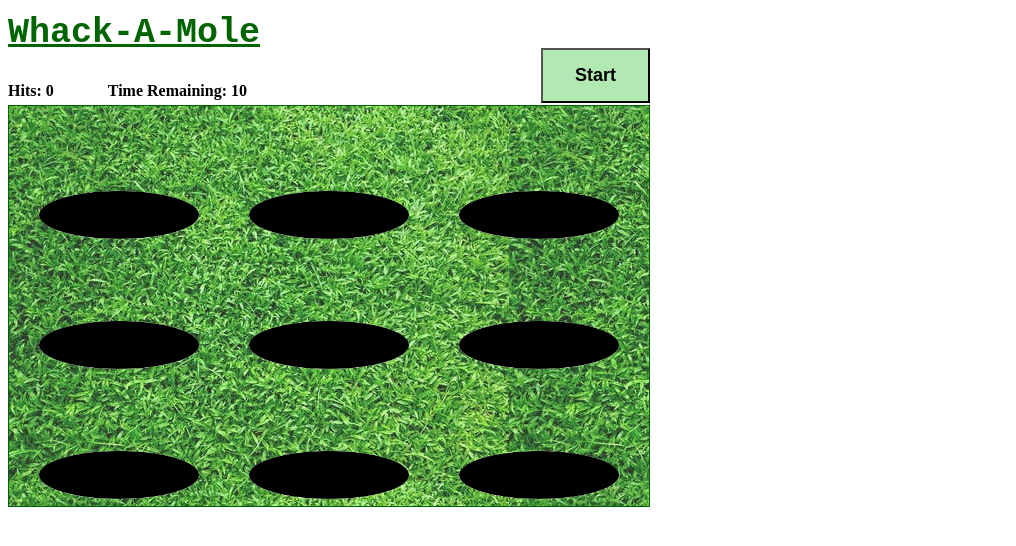
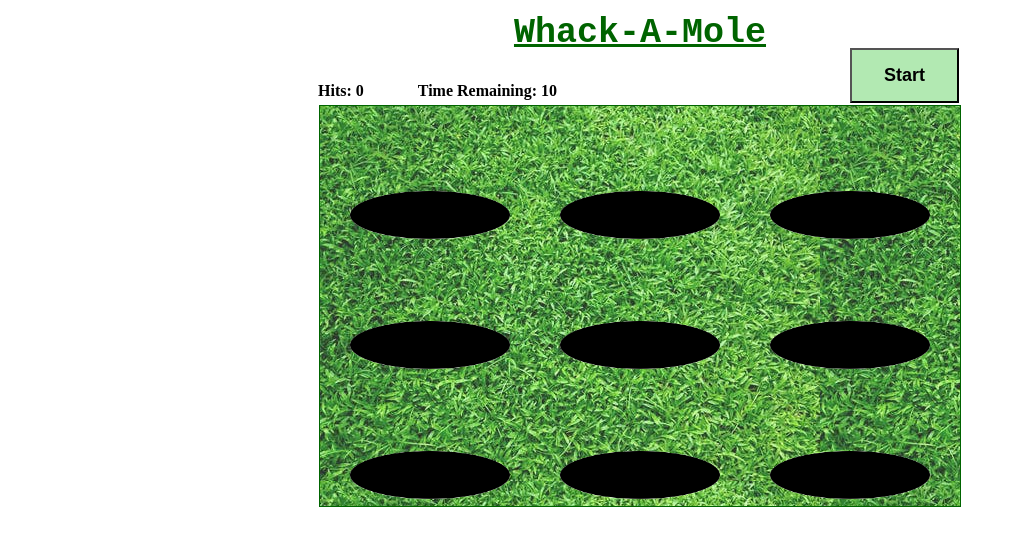
Before and after one commit to sophiatomasi/whack-a-mole, a website: page index.html in a window 1280 px wide. Shown: the whole page, without its empty margins (0-1016 px from the left). Drawn offline with Linux system fonts and the light colour scheme.

Commit message:
centering all elements

```diff
--- a/main.css
+++ b/main.css
@@ -1,9 +1,9 @@
-
 h1 {
     position: relative;
     bottom: 10px;
     font-family: monospace;
     font-size: 35px;
+    text-align: center;
 }
 
 h4 {
@@ -11,6 +11,7 @@ h4 {
     margin-right: 50px;
     position: relative;
     bottom: 5px;
+    left: 310px;
 }
 
 .button-start {
@@ -26,7 +27,7 @@ h4 {
     background-color: rgb(178, 233, 178);
     position: absolute;
     top: 44px;
-    left: 301px;
+    left: 610px;
 }
 
 .game {
@@ -89,4 +90,5 @@ h4 {
     padding: 10px;
     width: 620px;
     cursor: url(images/mallet.png), auto;
+    margin: auto;
 }
```
